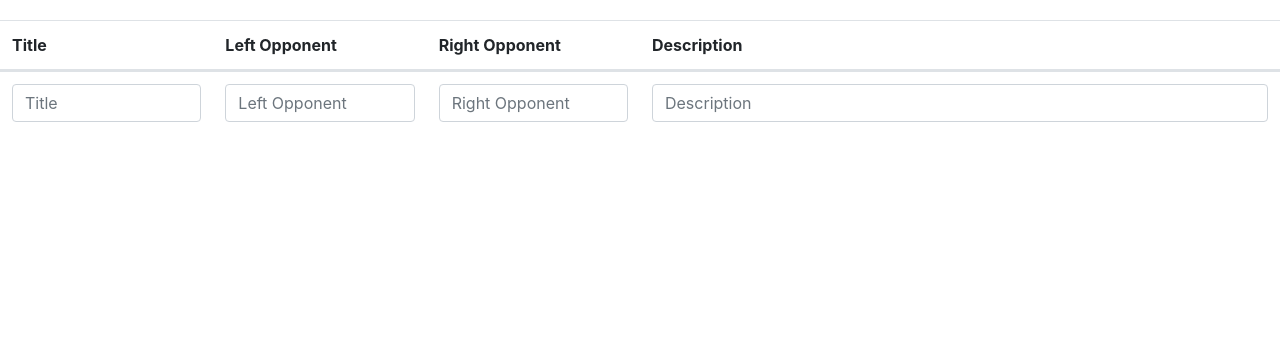
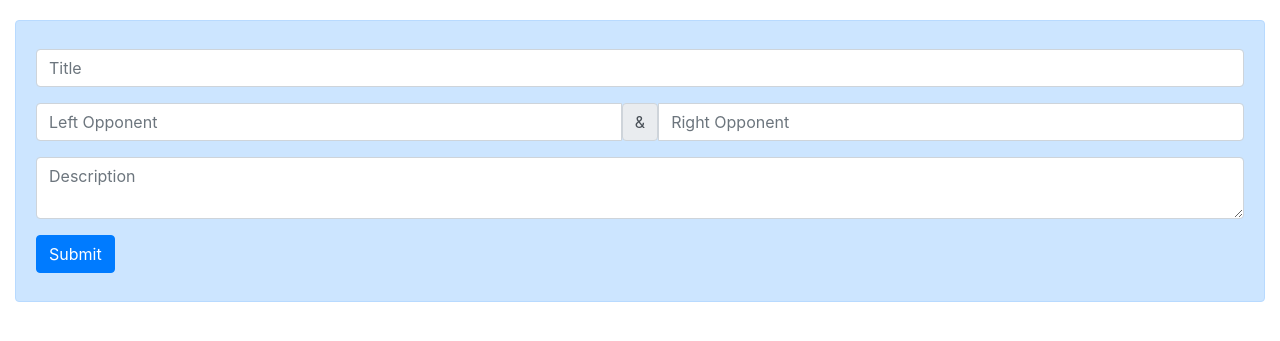
Before and after one commit to pjwalen/argumentum, a Flask app: page / in a window 1280 px wide. Shown: the part 56-397 px from the top of the page. Run offline with Flask 2, Linux system fonts and the light colour scheme; data that the repository does not hold is empty; some libraries are stand-ins or nearby versions.

```diff
--- a/src/argumentum/forms.py
+++ b/src/argumentum/forms.py
@@ -1,5 +1,5 @@
 from flask_wtf import FlaskForm
-from wtforms import StringField, IntegerField
+from wtforms import StringField, IntegerField, TextAreaField
 from wtforms.widgets import HiddenInput
 from wtforms.validators import DataRequired, Optional, AnyOf
 
@@ -8,14 +8,14 @@ class ArgumentCreateForm(FlaskForm):
     title = StringField('Title', validators=[DataRequired()])
     left_opponent = StringField('Left Opponent', validators=[DataRequired()])
     right_opponent = StringField('Right Opponent', validators=[DataRequired()])
-    description = StringField('Description', validators=[Optional()])
+    description = TextAreaField('Description', validators=[Optional()])
 
 
 class PremiseCreateForm(FlaskForm):
     argumentid = IntegerField('Argument ID', validators=[DataRequired()], widget=HiddenInput())
     opponent = StringField('Opponent', validators=[DataRequired(), AnyOf(['left', 'right'])], widget=HiddenInput())
     parent = IntegerField('Premise ID', validators=[Optional()], widget=HiddenInput())
-    text = StringField('Text', validators=[DataRequired()])
+    text = TextAreaField('Text', validators=[DataRequired()])
 
 
 class PremiseDeleteForm(FlaskForm):
--- a/src/argumentum/templates/argument.jinja2
+++ b/src/argumentum/templates/argument.jinja2
@@ -57,6 +57,7 @@
                         {{ premisecreateform.opponent(value=opponent) }}
                         {{ premisecreateform.argumentid(value=argument.id) }}
                         {{ premisecreateform.text(class_='form-control', placeholder="Add a new premise") }}
+                        <input type="submit" class="btn btn-primary">
                     </form>
                 </div>
             </div>
@@ -72,6 +73,7 @@
                 {{ premisecreateform.csrf_token }}
                 {{ premisecreateform.opponent(value=opponent) }}
                 {{ premisecreateform.text(class_='form-control mb-2 mr-sm-2', placeholder="Add a new premise") }}
+                <input type="submit" class="btn btn-primary">
                 {{ premisecreateform.argumentid(value=argument.id) }}
             </form>
         </div>
--- a/src/argumentum/templates/index.jinja2
+++ b/src/argumentum/templates/index.jinja2
@@ -1,37 +1,41 @@
 {% extends "base.jinja2" %}
 {% block content %}
             <div class="row">
-                <div class="col-12">
-                    <table class="table">
-                        <thead>
-                            <tr class="row">
-                                <th class="col-md-2">Title</th>
-                                <th class="col-md-2">Left Opponent</th>
-                                <th class="col-md-2">Right Opponent</th>
-                                <th class="col-md-6">Description</th>
-                            </tr>
-                        </thead>
-                        <tbody>
-                        {% for argument in arguments %}
-                            <tr class="row">
-                                <td class="col-md-2"><a href="{{url_for('argument_get', argumentid=argument.id)}}">{{argument.title}}</a></td>
-                                <td class="col-md-2">{{argument.left_opponent}}</td>
-                                <td class="col-md-2">{{argument.right_opponent}}</td>
-                                <td class="col-md-6">{{argument.description}}</td>
-                            </tr>
-                        {% endfor %}
-                        <tr class="row">
-                            <td class="col-md-2">{{ argumentcreateform.title(class_="form-control mb-2 mr-sm-2", placeholder='Title', form='newArgument') }}</td>
-                            <td class="col-md-2">{{ argumentcreateform.left_opponent(class_="form-control mb-2 mr-sm-2", placeholder='Left Opponent', form='newArgument') }}</td>
-                            <td class="col-md-2">{{ argumentcreateform.right_opponent(class_="form-control mb-2 mr-sm-2", placeholder="Right Opponent", form='newArgument') }}</td>
-                            <td class="col-md-6">{{ argumentcreateform.description(class_="form-control mb-2 mr-sm-2", placeholder="Description", form='newArgument') }}</td>
-                        </tr>
-                        </tbody>
-                    </table>
-                    <form method="post" action="{{ url_for('argument_create') }}" id="newArgument">
-                        {{ argumentcreateform.csrf_token }}
-                        <input type="submit" style="display: none;">
-                    </form>
+                <div class="col">
+                    <div class="alert alert-primary">
+                        <form method="post" action="{{ url_for('argument_create') }}">
+                            <div class="form-group" style="margin-top: 1rem;">
+                                {{ argumentcreateform.title(placeholder='Title', class='form-control') }}
+                            </div>
+                            <div class="form-group">
+                                <div class="input-group">
+                                    {{ argumentcreateform.left_opponent(placeholder='Left Opponent', class='form-control') }}
+                                    <span class="input-group-text">&</span>
+                                    {{ argumentcreateform.right_opponent(placeholder='Right Opponent', class='form-control') }}
+                                </div>
+                            </div>
+                            <div class="form-group">
+                                {{ argumentcreateform.description(placeholder='Description', class='form-control') }}
+                                {{ argumentcreateform.csrf_token }}
+                                <input type="submit" style="display: none;">
+                            </div>
+                            <div class="form-group">
+                                <input type="submit" class="btn btn-primary">
+                            </div>
+                        </form>
+                    </div>
                 </div>
             </div>
+            {% for argument in arguments %}
+            <div class="row">
+                <div class="col">
+                    <div class="alert alert-primary">
+                        <h2><a href="{{ url_for('argument_get', argumentid=argument.id) }}">{{ argument.title }}</a></h2>
+                        <b><p>{{ argument.left_opponent }} & {{ argument.right_opponent }}</p></b>
+                        <p>{{ argument.description }}</p>
+                        <p>Created: {{ argument.created }}<br />Updated: {{ argument.updated }}</p>
+                    </div>
+                </div>
+            </div>
+            {% endfor %}
 {% endblock %}
```
